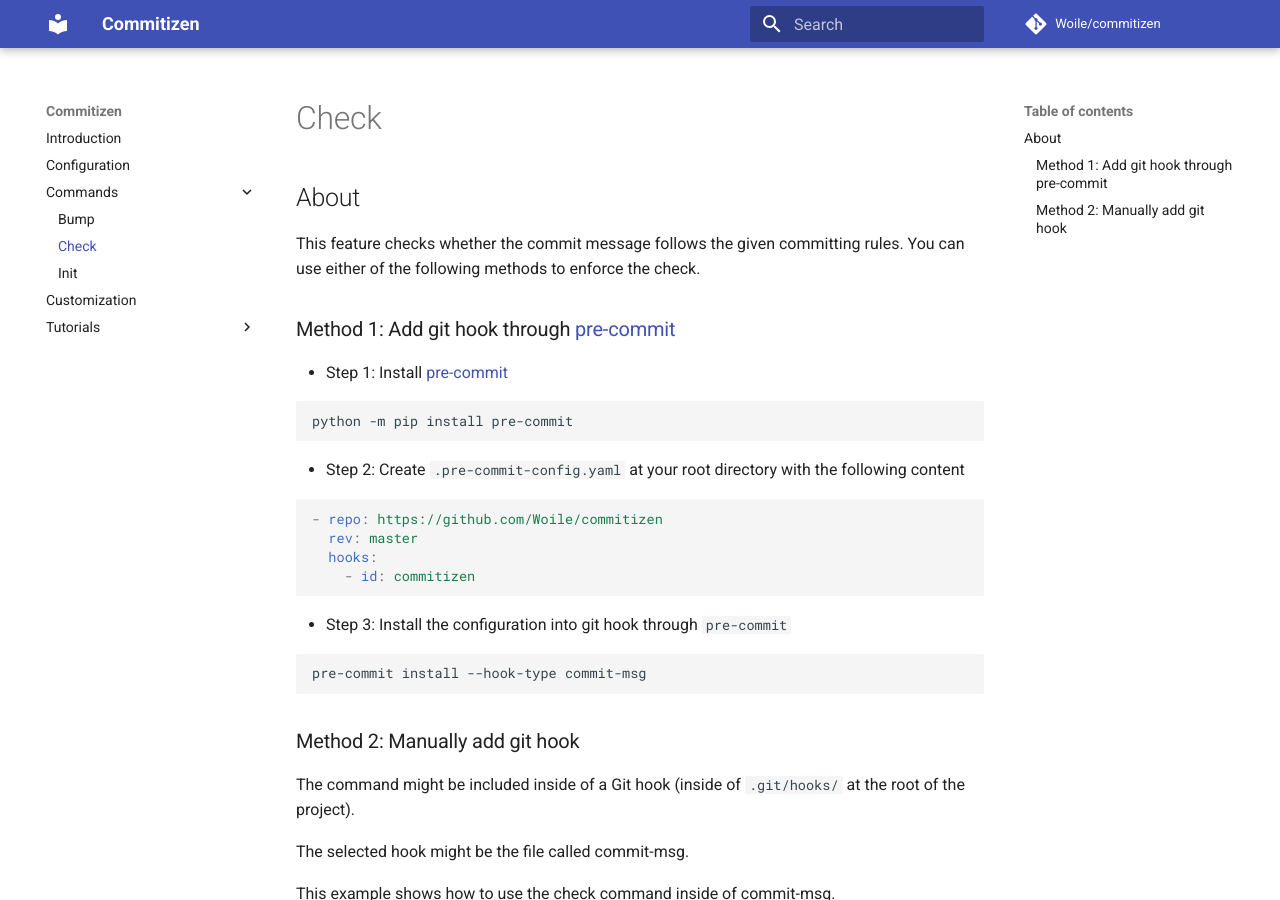
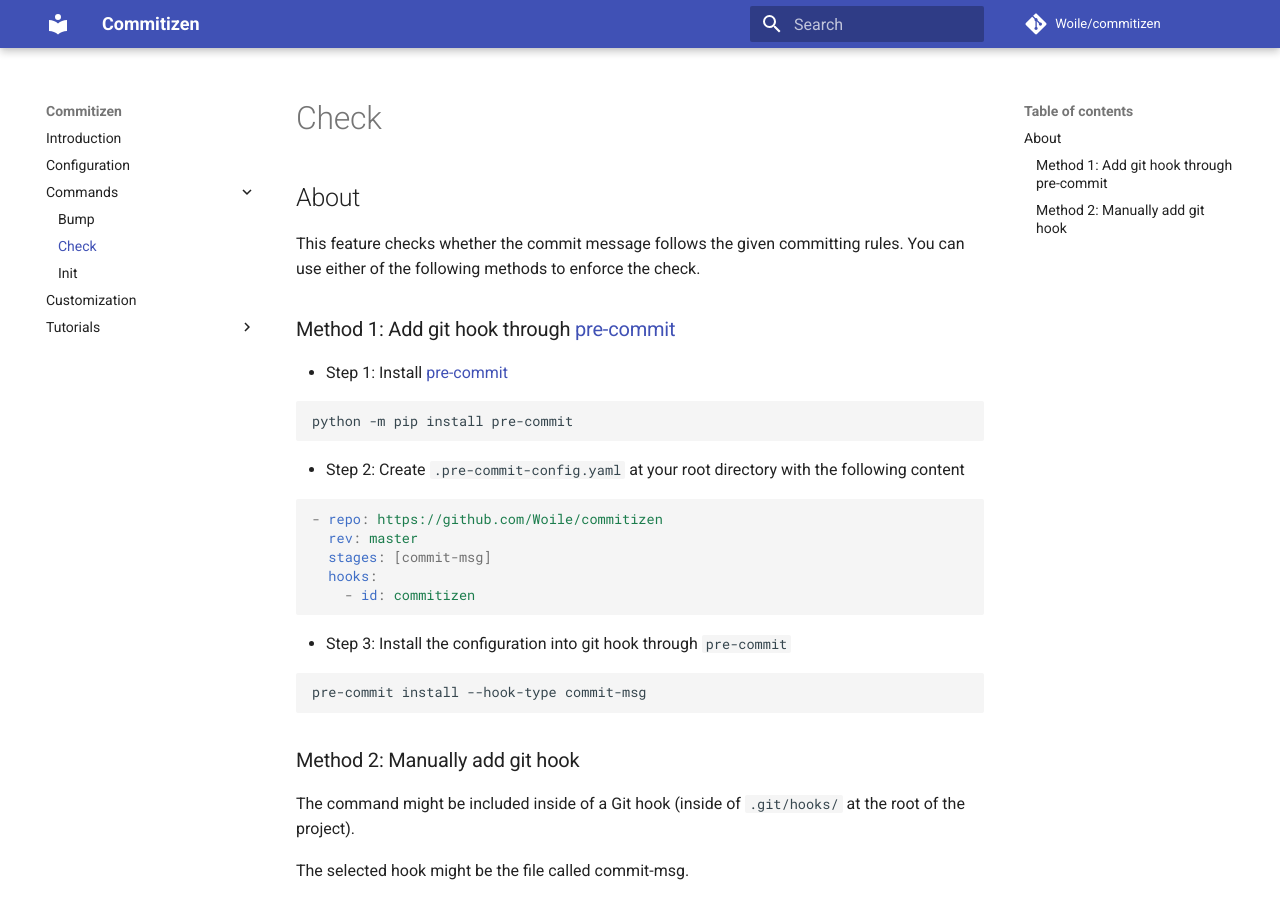
Before and after one commit to commitizen-tools/commitizen, an MkDocs documentation site: the page built from docs/check.md, in a window 1280 px wide and 900 px high. Built offline with MkDocs 1.6.1 and Material for MkDocs 9.7.7, drawn with Linux system fonts in a browser that asks for light colours; comment, search, counter and statistics services are not loaded.

Commit message:
docs(check): enforce cz check only whem committing

````diff
--- a/docs/check.md
+++ b/docs/check.md
@@ -16,6 +16,7 @@
 ```yaml
 - repo: https://github.com/Woile/commitizen
   rev: master
+  stages: [commit-msg]
   hooks:
     - id: commitizen
 ```
````
